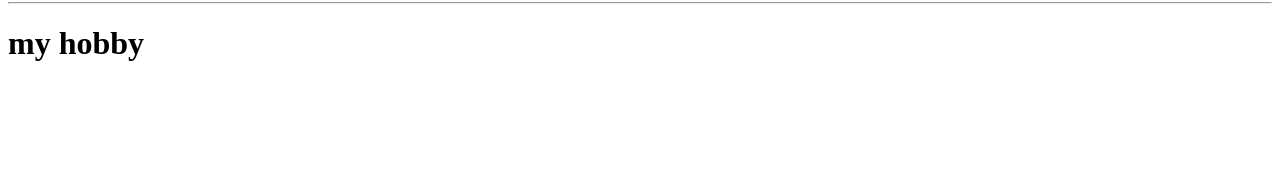
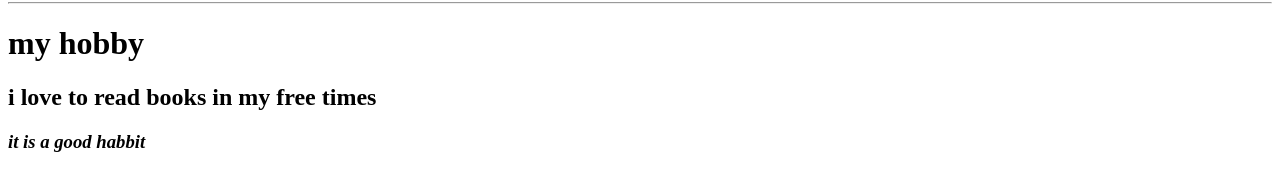
Before and after one commit to rutubondre/assigment-5, a plain HTML site: page about.html in a window 1280 px wide. Shown: the part 200-390 px from the top of the page. Drawn offline with Linux system fonts and the light colour scheme.

Commit message:
heading bold italic tag added

```diff
--- a/about.html
+++ b/about.html
@@ -13,5 +13,13 @@
  <h1>
         my hobby
     </h1>
+    <h2>
+        <b>i love to read books in my free times</b>
+    </h2>
+
+    <h3>
+        <i> it is a good habbit</i>
+    </h3>
+
 </body>
 </html>
```
